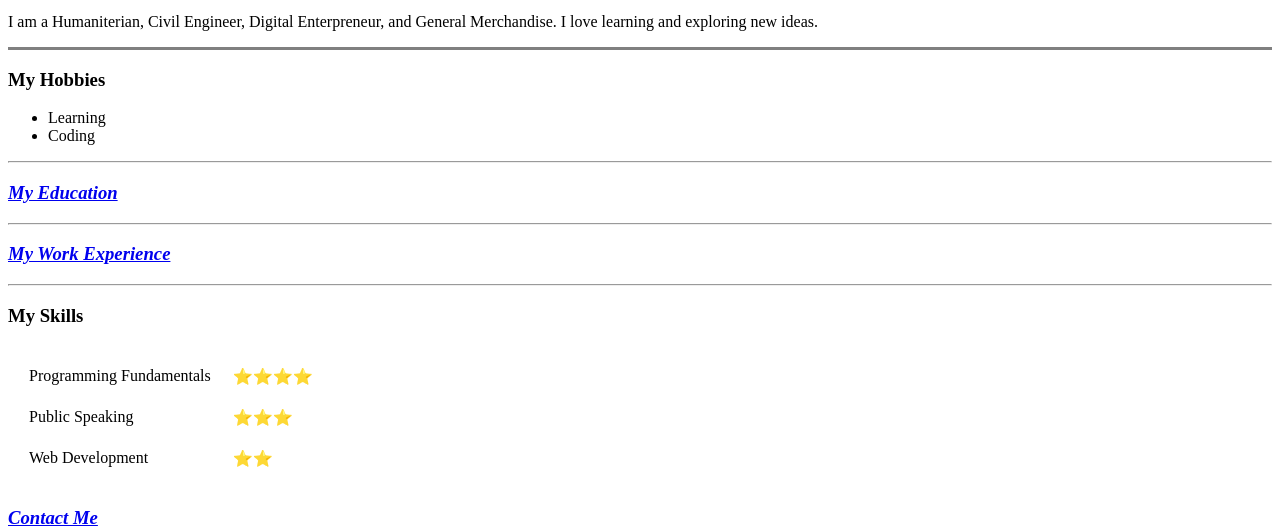
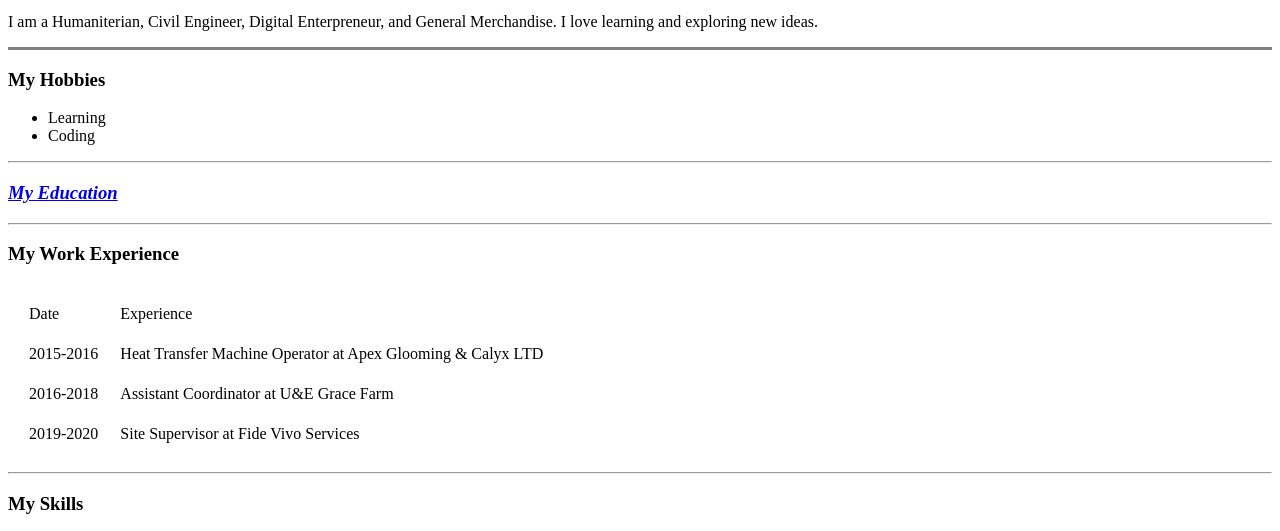
Before and after one commit to Mhizta-Phame/cv, a plain HTML site: page index.html in a window 1280 px wide. Shown: the part 413-944 px from the top of the page. Drawn offline with Linux system fonts and the light colour scheme.

Commit message:
Add cv files

```diff
--- a/index.html
+++ b/index.html
@@ -21,7 +21,31 @@
     <h3><em><a href="education.html">My Education</a></em></h3>
      <hr>
 
-    <h3><em><a href="experience.html">My Work Experience</a></em></h3>
+    <h3>My Work Experience</h3>
+    <table cellspacing="20">
+        <thead>
+            <tr>
+                <td>Date</td>
+                <td>Experience</td>
+            </tr>
+        </thead>
+        <tbody>
+            <tr>
+                <td>2015-2016</td>
+                <td>Heat Transfer Machine Operator at Apex Glooming & Calyx LTD</td>
+            </tr>
+            <tr>
+                <td>2016-2018</td>
+                <td>Assistant Coordinator at U&E Grace Farm</td>
+            </tr>
+        </tbody>
+        <tfoot>
+            <tr>
+                <td>2019-2020</td>
+                <td>Site Supervisor at Fide Vivo Services</td>
+            </tr>
+        </tfoot>
+    </table>
     <hr>
 
     <h3>My Skills</h3>
@@ -40,6 +64,9 @@
         </tr>
      </table
      <hr>
+
+
+
     <h3><em><a href="contact-me.html">Contact Me</a></em></h3>
 </body>
 </html>
```
